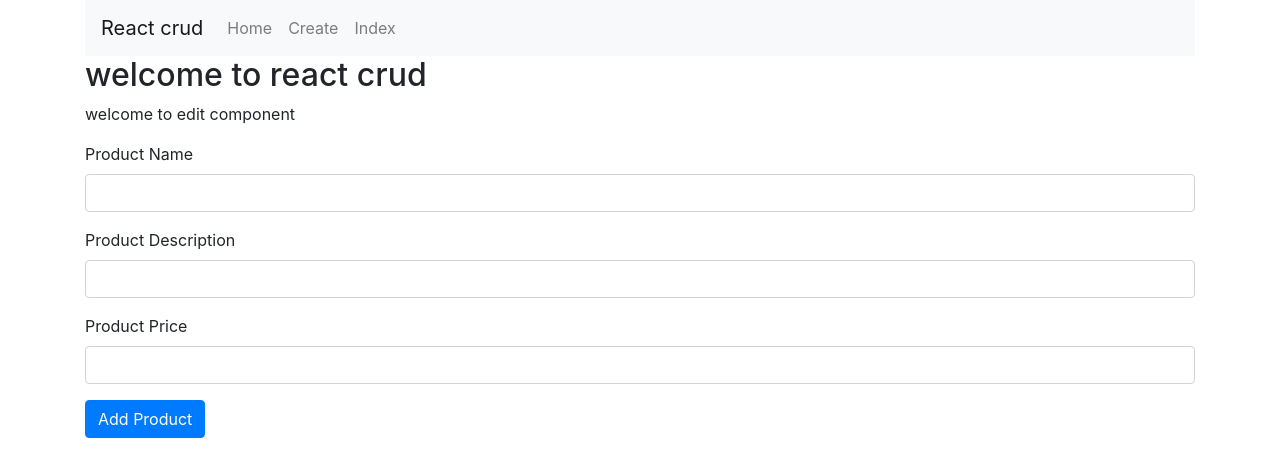
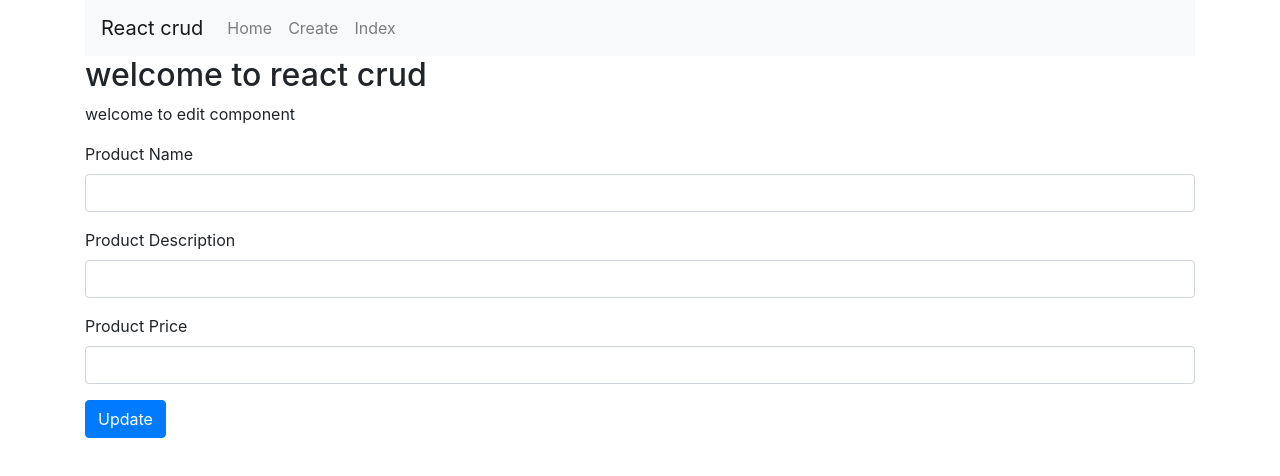
Before and after one commit to KavinduLiyanage/Mern-CRUD, a React (Create React App) app: page /edit/1 in a window 1280 px wide. Shown: the top 476 px of the page. Built offline with nearby package versions, Linux system fonts and the light colour scheme; no server answers.

Commit message:
edit component render method check

```diff
--- a/src/components/edit.component.js
+++ b/src/components/edit.component.js
@@ -74,14 +74,14 @@
                     </div>
                     <div className="form-group">
                         <label htmlFor="exampleInputEmail1">Product Description</label>
-                        <input type="text" className="form-control" value={this.props.productDes} onChange={this.onChangeProductDes}/>
+                        <input type="text" className="form-control" value={this.state.productDes} onChange={this.onChangeProductDes}/>
                     </div>
                     <div className="form-group">
                         <label htmlFor="exampleInputEmail1">Product Price</label>
                         <input type="text" className="form-control" value={this.state.productPrice} onChange={this.onChangeProductPrice}/>
                     </div>
                     <div className="form-group">
-                        <input type="submit" value="Add Product" className="btn btn-primary"/>
+                        <input type="submit" value="Update" className="btn btn-primary"/>
                     </div>
                 </form>
             </div>
```
